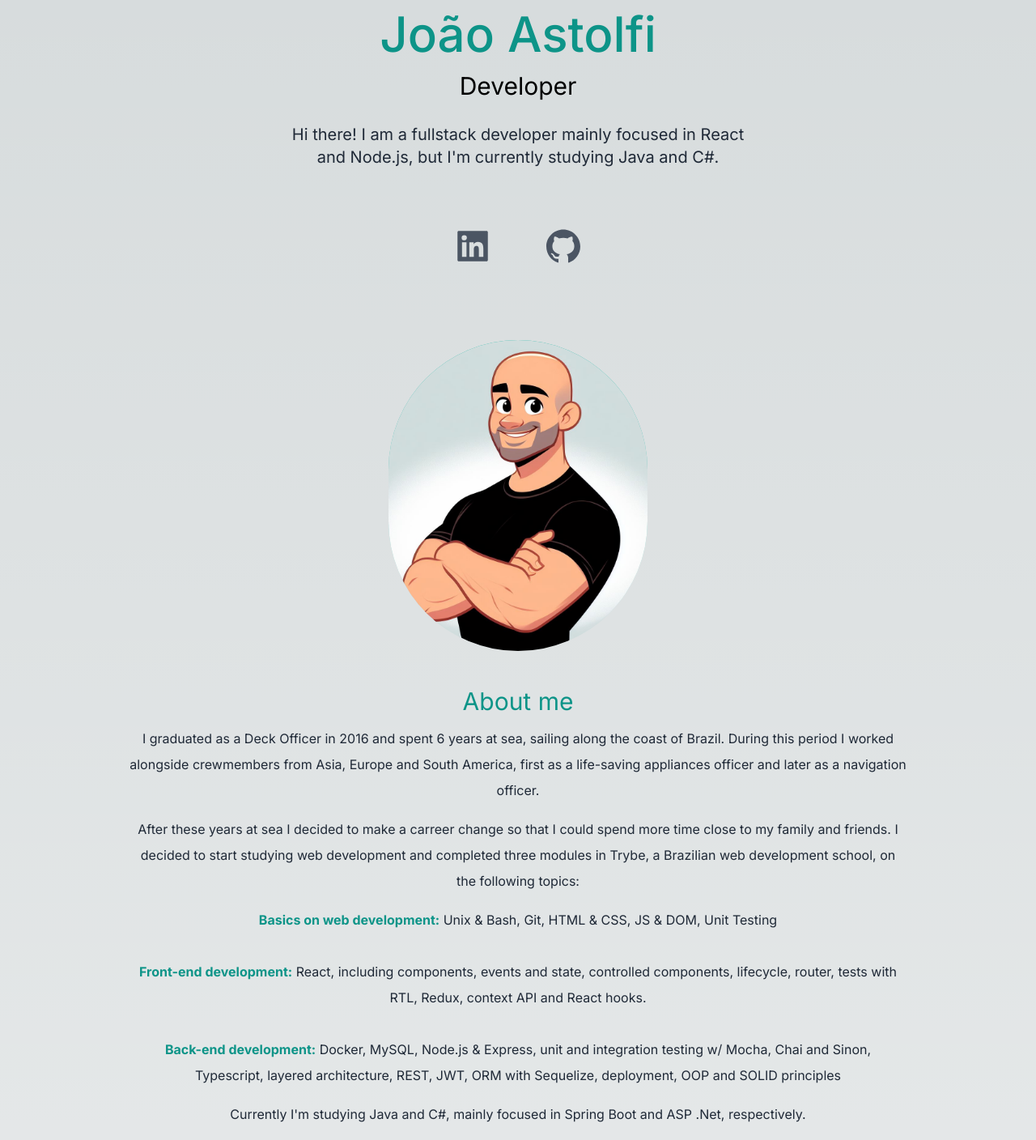
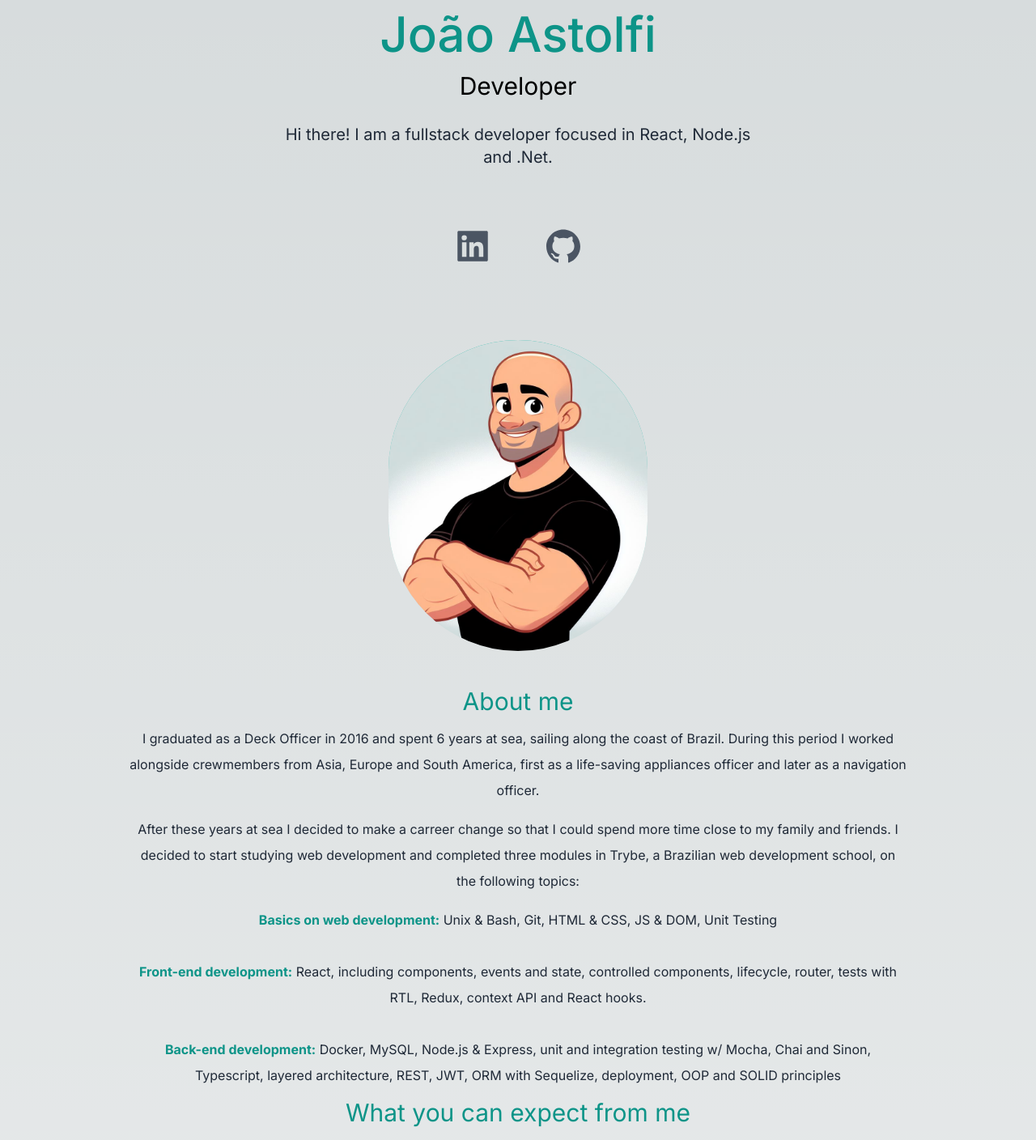
Before and after one commit to jpastolfi/react-portfolio, a Next.js app: page / in a window 1280 px wide. Shown: the part 140-1548 px from the top of the page at 81% size. Built offline with nearby package versions, Linux system fonts and the light colour scheme.

Commit message:
Changed a few paragraphs

```diff
--- a/app/page.js
+++ b/app/page.js
@@ -29,7 +29,7 @@ export default function Home() {
           <div className='text-center p-10'>
             <h2 className='text-5xl py-2 text-teal-600 font-medium md:text-6xl'>João Astolfi</h2>
             <h3 className='text-2xl py-2 md:text-3xl dark:text-gray-200'>Developer</h3>
-            <p className='text-md py-5 leading-8 text-gray-800 md:text-xl max-w-xl mx-auto dark:text-gray-200'>Hi there! I am a fullstack developer mainly focused in React and Node.js, but I'm currently studying Java and C#.</p>
+            <p className='text-md py-5 leading-8 text-gray-800 md:text-xl max-w-xl mx-auto dark:text-gray-200'>Hi there! I am a fullstack developer focused in React, Node.js and .Net.</p>
           </div>
           <div className='text-5xl flex justify-center gap-16 py-3 text-gray-600'>
             <a href='https://www.linkedin.com/in/jpastolfi/' target='_blank'><AiFillLinkedin /></a>
@@ -53,9 +53,6 @@ export default function Home() {
               <li><span className='font-bold text-teal-600'>Front-end development:</span> React, including components, events and state, controlled components, lifecycle, router, tests with RTL, Redux, context API and React hooks.</li><br></br>
               <li><span className='font-bold text-teal-600'>Back-end development:</span> Docker, MySQL, Node.js & Express, unit and integration testing w/ Mocha, Chai and Sinon, Typescript, layered architecture, REST, JWT, ORM with Sequelize, deployment, OOP and SOLID principles</li>
             </ol>
-            <p className='text-md py-2 leading-8 text-gray-800 dark:text-gray-200'>
-              Currently I'm studying Java and C#, mainly focused in Spring Boot and ASP .Net, respectively.
-            </p>
           </div>
           <h3 className='text-3xl py-1 text-teal-600 dark:text-teal-600'>What you can expect from me</h3>
           <div className='lg:flex gap-10'>
```
